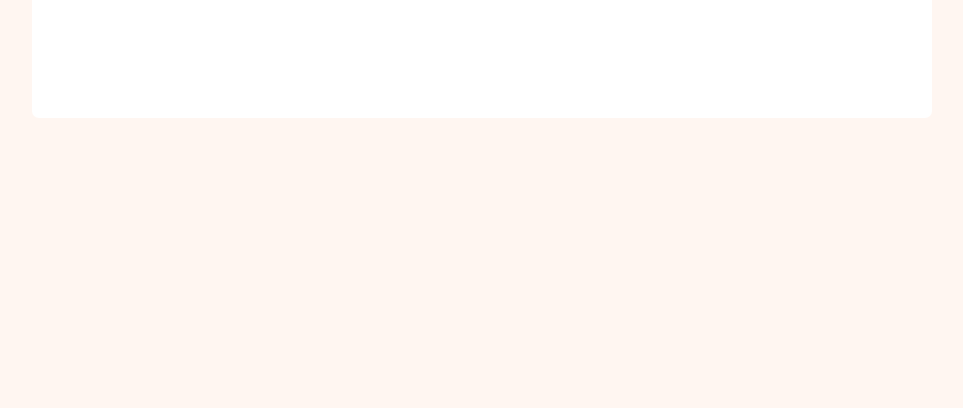
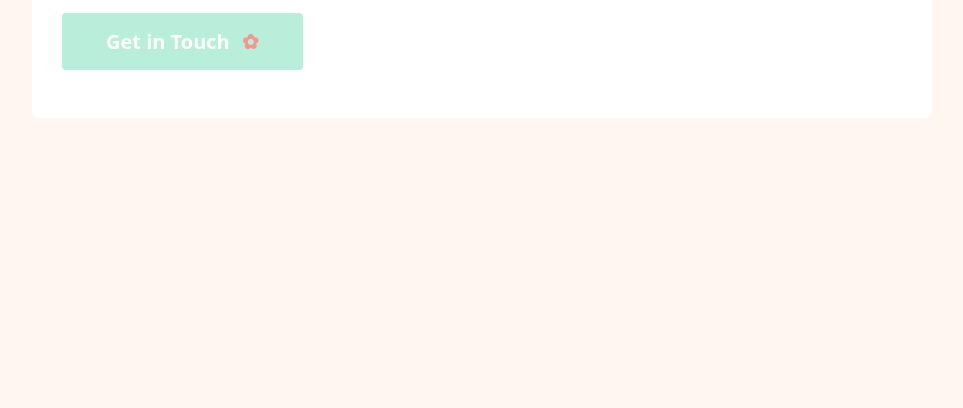
Before and after one commit to knktrang93/Porfolio-Project, a plain HTML site: page index.html in a window 1280 px wide. Shown: the part 392-800 px from the top of the page, without its empty margins (158-1121 px from the left). Drawn offline with nearby package versions, Linux system fonts and the light colour scheme; a web font is replaced by a local one.

Commit message:
more styling

```diff
--- a/index.html
+++ b/index.html
@@ -36,7 +36,9 @@
         <h1>Hi my name is</h1>
         <h2>Trang Khong</h2>
         <h3>Front-end web developer based in California</h3>
-        <a href="mailto:some@email.com" target="_blank">Get in Touch</a>
+        <a id="get-in-touch" href="mailto:knktrang93@gmail.com" target="_blank"
+          >Get in Touch <span>✿</span>
+        </a>
       </div>
     </div>
   </body>
--- a/styles.css
+++ b/styles.css
@@ -32,3 +32,20 @@ h3 {
   color: #f8ad9d;
   font-size: 30px;
 }
+
+#get-in-touch {
+  position: relative;
+  top: 60px;
+  text-decoration: none;
+  font-weight: bolder;
+  font-size: 20px;
+  color: white;
+  background-color: #b8eeda;
+  border-radius: 4px;
+  padding: 15px 44px;
+}
+
+span {
+  color: #f4978e;
+  margin-left: 7px;
+}
```
